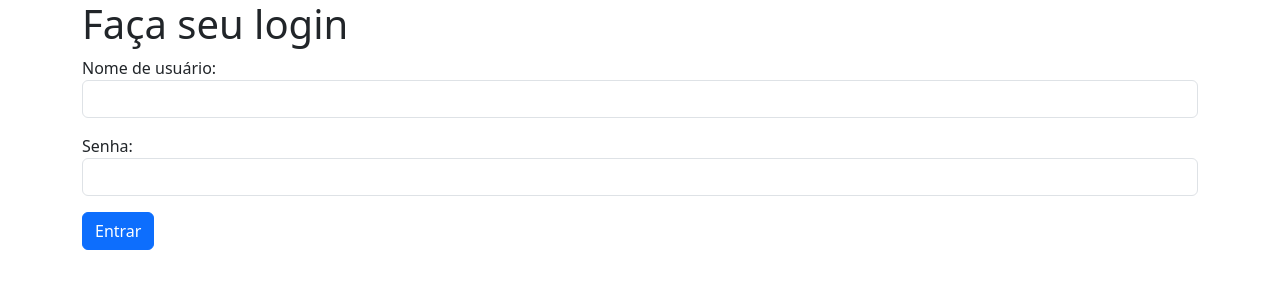
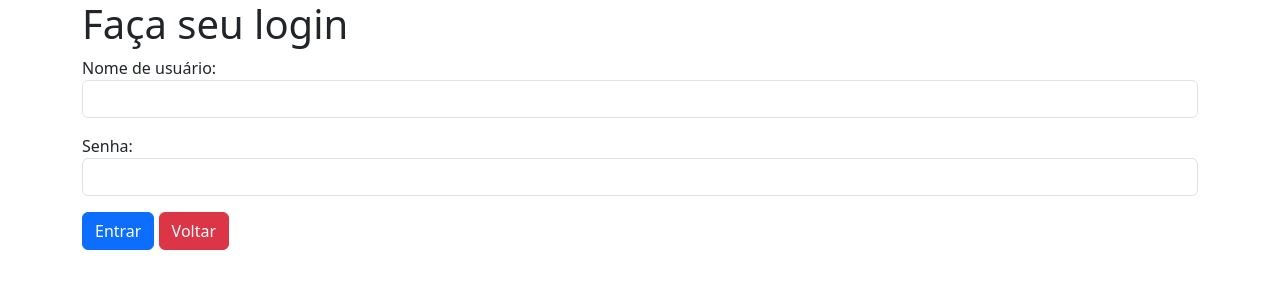
Before and after one commit to danielcosta010/Flask-com-Python, a Flask app: page /login in a window 1280 px wide. Shown: the top 300 px of the page. Run offline with Flask 3, Linux system fonts and the light colour scheme; some libraries are stand-ins or nearby versions.

Commit message:
Atualizando login.html

```diff
--- a/templates/login.html
+++ b/templates/login.html
@@ -35,7 +35,8 @@
           <label>Senha:</label>
           <input class="form-control" type="password" name="senha" required />
         </p>
-        <p><button class="btn btn-primary" type="submit">Entrar</button></p>
+        <button class="btn btn-primary" type="submit">Entrar</button>
+        <a class="btn btn-danger" href="{{ url_for('index') }}">Voltar</a>
       </form>
     </div>
   </body>
```
